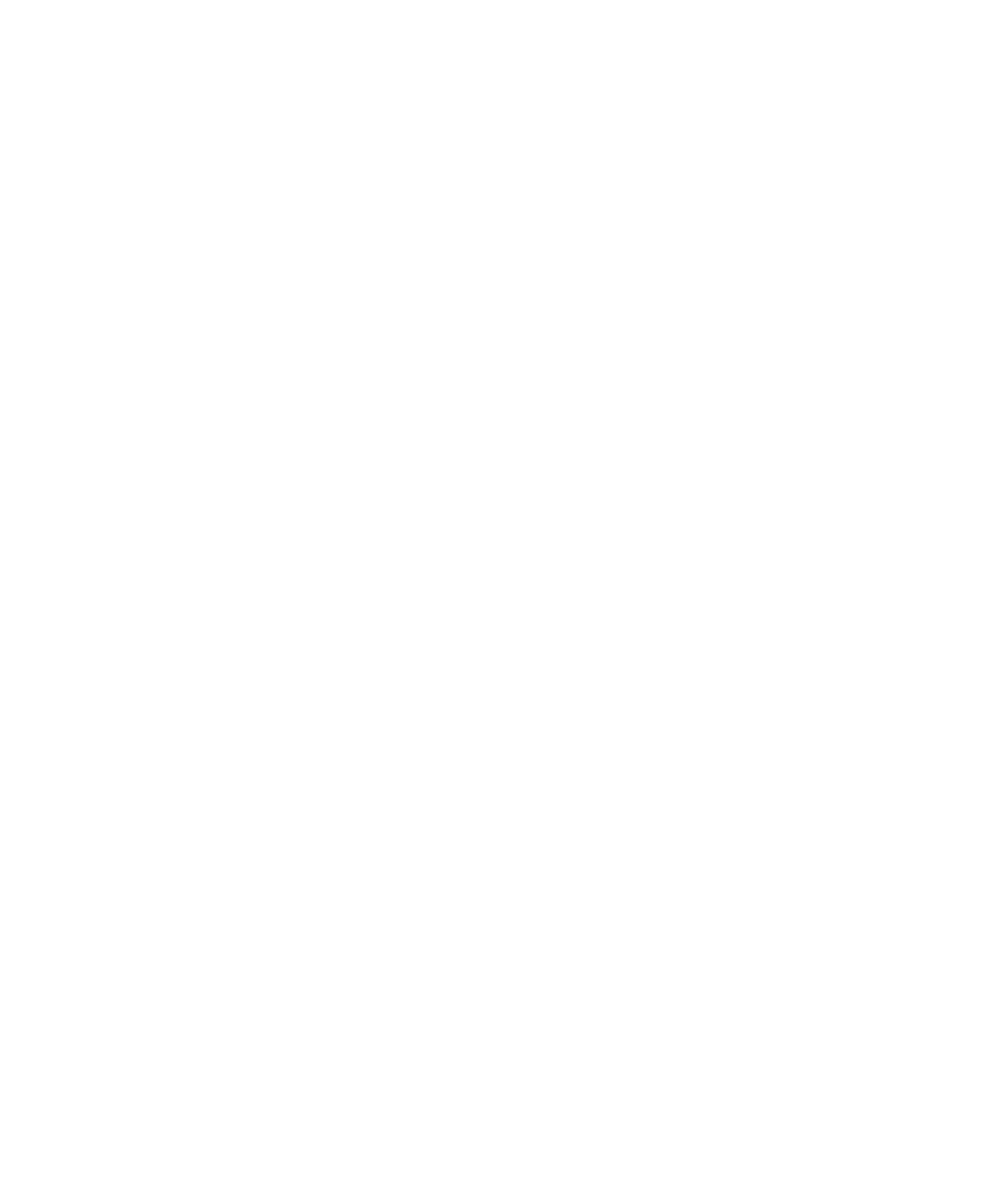
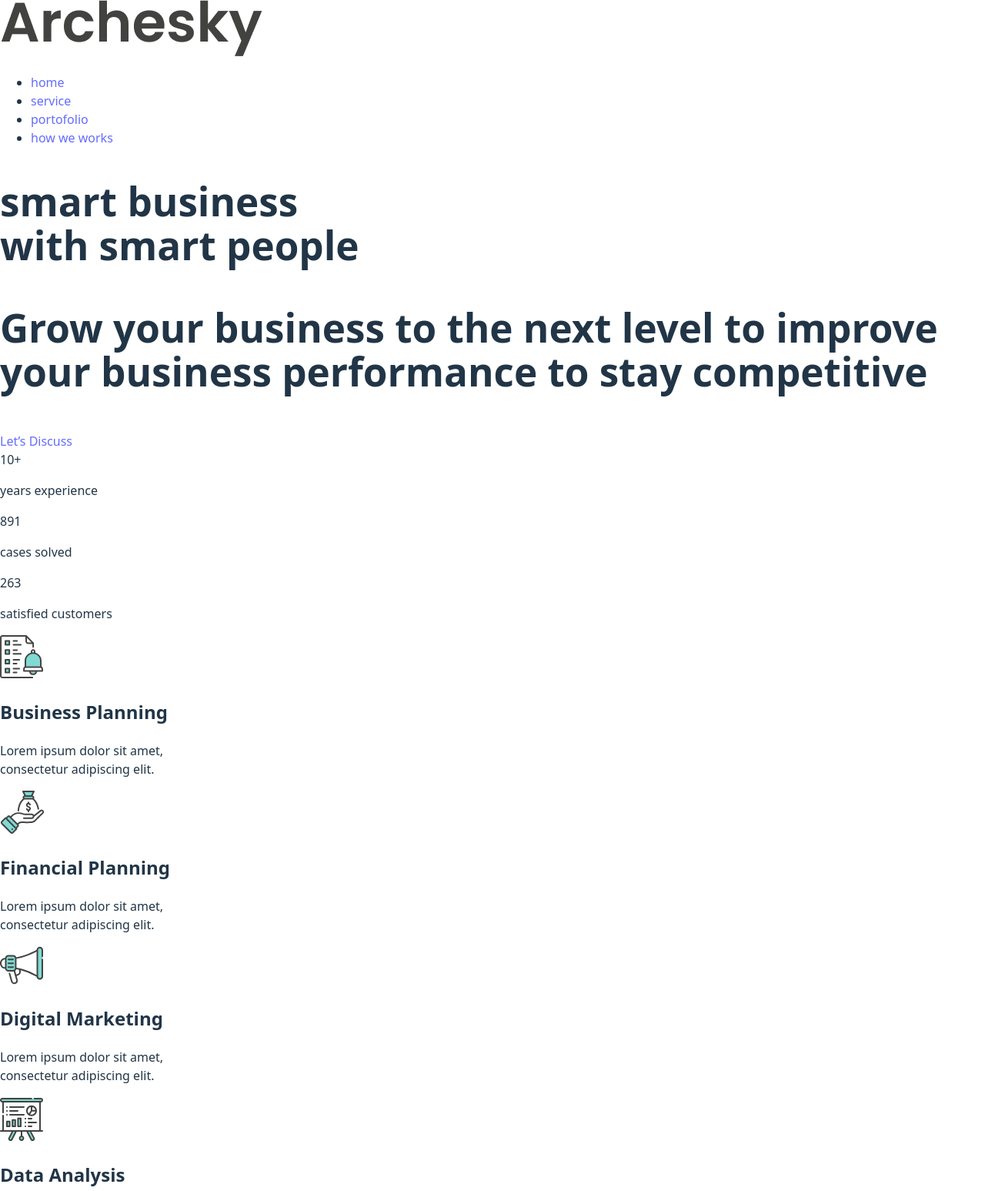
Before and after one commit to francisco-15/Mi_primer_repositorio_de_estilos_css, a website built with Vite: page index.html in a window 1280 px wide. Shown: the top 1547 px of the page at 77% size. Before the commit the page ends 800 px from the top, so only its background shows below. Built offline with nearby package versions, Linux system fonts and the light colour scheme.

Commit message:
feat: feat: Implementar estructura HTML de la página de inicio

```diff
--- a/index.html
+++ b/index.html
@@ -1,13 +1,111 @@
-<!doctype html>
+<!DOCTYPE html>
 <html lang="en">
   <head>
     <meta charset="UTF-8" />
     <link rel="icon" type="image/svg+xml" href="/vite.svg" />
     <meta name="viewport" content="width=device-width, initial-scale=1.0" />
-    <title>Vite App</title>
+    <title>Header Business Agency</title>
   </head>
   <body>
-    <div id="app"></div>
+    <div class="container">
+      <header>
+        <picture>
+          <source
+            srcset="./img/logo_archesky@2x.png"
+            media="(min-width: 1200px)"
+          />
+          <source
+            srcset="./img/logo_archesky.png"
+            media="(max-width: 1199px)"
+          />
+          <img
+            src="./img/logo_archesky.png"
+            alt="Logo de la web"
+            loading="lazy"
+          />
+        </picture>
+        <nav class="nav-header">
+          <ul>
+            <li><a class="btn-nav-header" href="#">home</a></li>
+            <li><a class="btn-nav-header" href="#">service</a></li>
+            <li><a class="btn-nav-header" href="#">portofolio</a></li>
+            <li><a class="btn-nav-header" href="#">how we works</a></li>
+          </ul>
+        </nav>
+      </header>
+      <main>
+        <section id="hero">
+          <h1>
+            <span class="color">smart</span> <span>business</span> <br />
+            <span>with</span> <span class="color">smart</span>
+            <span>people</span>
+            <p>
+              Grow your business to the next level to improve your business
+              performance to stay competitive
+            </p>
+          </h1>
+          <a href="#" class="btn-hero">Let’s Discuss</a>
+        </section>
+
+        <section class="hero-number">
+          <article class="we-result">
+            <span>10+</span>
+            <p>years experience</p>
+          </article>
+          <article class="we-result">
+            <span>891</span>
+            <p>cases solved</p>
+          </article>
+          <article class="we-result">
+            <span>263</span>
+            <p>satisfied customers</p>
+          </article>
+        </section>
+        <section class="services">
+          <article>
+            <img
+              src="./fonts/icon/business_planning.svg"
+              alt="Business planning icon"
+            />
+            <h2>Business Planning</h2>
+            <p>
+              Lorem ipsum dolor sit amet,
+              <br />consectetur adipiscing elit.
+            </p>
+          </article>
+          <article>
+            <img
+              src="./fonts/icon/financial_planning.svg"
+              alt="Financial Planning icon"
+            />
+            <h2>Financial Planning</h2>
+            <p>
+              Lorem ipsum dolor sit amet,
+              <br />consectetur adipiscing elit.
+            </p>
+          </article>
+          <article>
+            <img
+              src="./fonts/icon/marketing.svg"
+              alt="Digital Marketing icon"
+            />
+            <h2>Digital Marketing</h2>
+            <p>
+              Lorem ipsum dolor sit amet,
+              <br />consectetur adipiscing elit.
+            </p>
+          </article>
+          <article>
+            <img src="./fonts/icon/market.svg" alt="Data analysis icon" />
+            <h2>Data Analysis</h2>
+            <p>
+              Lorem ipsum dolor sit amet,
+              <br />consectetur adipiscing elit.
+            </p>
+          </article>
+        </section>
+      </main>
+    </div>
     <script type="module" src="/src/main.js"></script>
   </body>
 </html>
--- a/sass/themes/_default.scss
+++ b/sass/themes/_default.scss
@@ -1,8 +1,8 @@
-@use "../abstracts/abstracts" as abs;
+@use "../abstracts/abstracts" as *;
 html * {
-    font-family: abs.$roboto-font;
+  font-family: $roboto-font;
 }
 
 body {
-    overflow-x: hidden;
+  overflow-x: hidden;
 }
```
